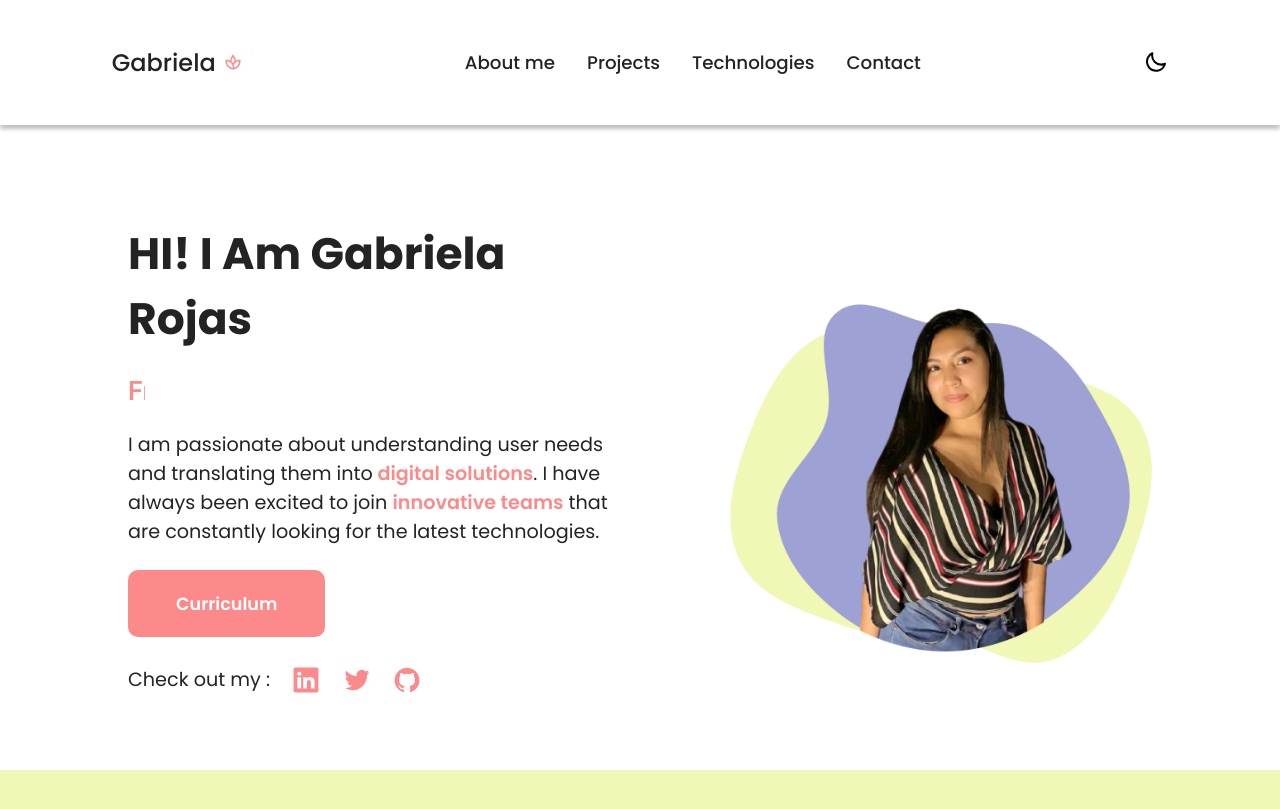
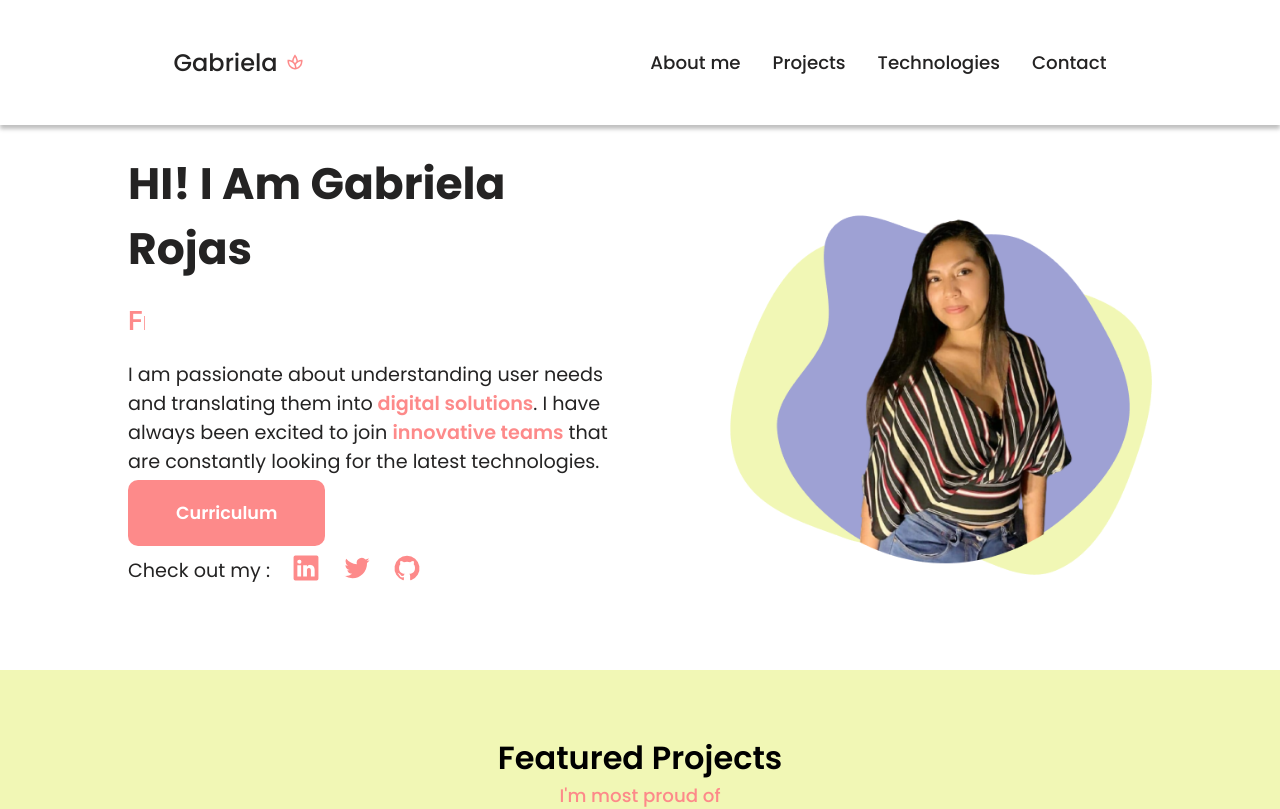
Before and after one commit to GabrielaDelPilarR/Portfolio-Gabriela, a React (Create React App) app: page / in a window 1280 px wide. Shown: the top 809 px of the page. Built offline with nearby package versions, Linux system fonts and the light colour scheme.

Commit message:
Modificando el boton de descarga de curriculum

```diff
--- a/src/App.tsx
+++ b/src/App.tsx
@@ -6,9 +6,14 @@ import AllProjects from './components/allProjects';
 import Technologies from './components/technologies';
 import Contact from './components/contact';
 
+
+
+
 function App() {
+
   return (
     <div className="App">
+
         <Head></Head>
         <About></About>
         <FeaturedProjects></FeaturedProjects>
@@ -17,6 +22,7 @@ function App() {
         <Contact></Contact>
 
 
+
     </div>
   );
 }
--- a/src/components/about.tsx
+++ b/src/components/about.tsx
@@ -3,6 +3,7 @@ import avatar from '../images/person (2).png'
 import { UilLinkedin } from '@iconscout/react-unicons'
 import { UilTwitter } from '@iconscout/react-unicons'
 import { UilGithub } from '@iconscout/react-unicons'
+import TextButton from './textButton'
 
 const AboutStyled = styled.div`
     display: flex;
@@ -12,7 +13,7 @@ const AboutStyled = styled.div`
         align-items:center;
         max-width: 64rem;
         gap:5rem;
-        margin-block-start: 6rem;
+        margin-block-start: 9rem;
         margin-block-end: 3rem;
         margin-inline:2rem;
     }
@@ -64,6 +65,7 @@ const AboutStyled = styled.div`
         .container-about{
             flex-wrap: wrap-reverse;
             justify-content: center;
+            margin-inline: 0;
         }
     }
 
@@ -71,7 +73,7 @@ const AboutStyled = styled.div`
 
 function About() {
     return (
-        <AboutStyled>
+        <AboutStyled id='about'>
             <div className='container-about'>
             <div className='description'>
                 <h1 >HI! I Am Gabriela Rojas </h1>
@@ -79,12 +81,19 @@ function About() {
                 <p>I am passionate about understanding user needs and translating them into
                 <span> digital solutions</span>. I have always been excited to join <span>innovative teams</span> that are constantly looking for the latest technologies.</p>
                 <div>
-                <button>Curriculum</button>
+                <TextButton download ='../images/GabrielaRojas_cv1.pdf'>Curriculum</TextButton>
                 <div className='info-contact'>
                     <p>Check out my :</p>
+
+                    <a href='https://www.linkedin.com/in/gabrielarojasroque/' target='_blank' rel="noreferrer">
                     <UilLinkedin className='icons' width='30' height='30'/>
+                    </a>
+                    <a href='https://twitter.com/Gabriel78383636' target='_blank' rel='noreferrer'>
                     <UilTwitter className='icons' width='30' height='30'/>
+                    </a>
+                    <a href='https://github.com/GabrielaDelPilarR' target='_blank' rel='noreferrer' >
                     <UilGithub className='icons' width='30' height='30'/>
+                    </a>
                 </div>
                 </div>
 
--- a/src/components/allProjects.tsx
+++ b/src/components/allProjects.tsx
@@ -65,6 +65,20 @@ align-items: center;
     border-radius: 4px;
 }
 
+@media (max-width:750px){
+    padding-inline: 1rem;
+
+    .container-featured{
+        gap:2rem;
+        display:flex;
+        flex-wrap:wrap;
+    }
+
+    .button-categories{
+        font-size: 0.7rem;
+    }
+}
+
 `
 
 
@@ -81,7 +95,7 @@ function AllProjects() {
     console.log(filteredCategories)
 
     return (
-        <AllProjectsStyled>
+        <AllProjectsStyled id='projects'>
             <div className='title-section'>
                 <h2>Projects</h2>
                 <span className='subtitle'>Fulfilled projects</span>
--- a/src/components/card.tsx
+++ b/src/components/card.tsx
@@ -8,6 +8,7 @@ import { UilMonitor } from '@iconscout/react-unicons'
 import Modal from './modal'
 
 const CardStyled = styled.div`
+
 
     width: 23.68rem;
     filter: drop-shadow(0px 4px 4px rgba(0, 0, 0, 0.25));
--- a/src/components/contact.tsx
+++ b/src/components/contact.tsx
@@ -51,7 +51,7 @@ align-items: center;
 
 function Contact() {
     return (
-        <ContactStyled>
+        <ContactStyled id='contact'>
             <div className='title-section'>
                 <h2>Contact</h2>
                 <span className='subtitle'>check out my contact</span>
--- a/src/components/featuredProjects.tsx
+++ b/src/components/featuredProjects.tsx
@@ -60,9 +60,12 @@ const FeaturedProjectsStyled = styled.div`
 
 
     }
+
     @media (max-width:750px){
         .container-featured{
             gap:2rem;
+            display:flex;
+            flex-wrap:wrap;
         }
     }
 
--- a/src/components/global-styles.tsx
+++ b/src/components/global-styles.tsx
@@ -1,10 +1,11 @@
 import {createGlobalStyle} from 'styled-components'
+
 
 const GlobalStylesStyled = createGlobalStyle`
 
 :root{
     --primary: #57a6ff;
-    --white: #fffffe;
+    --white: #FFFF;
     --black: #242323;
     --grey: #8b949e;
     --bg: #0d1117;
@@ -49,17 +50,7 @@ span{
     font-weight: 600;
 }
 
-button{
-    border:none;
-    background: var(--pink);
-    border-radius: 10px;
-    padding-block: 1.3rem;
-    padding-inline: 3rem;
-    cursor: pointer;
-    font: var(--button);
-    color: #FFFFFF;
 
-}
 `
 
 
--- a/src/components/head.tsx
+++ b/src/components/head.tsx
@@ -1,14 +1,19 @@
+import { useState } from 'react'
 import Nav from './nav'
 import spa from '../images/spa.png'
-import { UilMoon } from '@iconscout/react-unicons'
+
 import styled from 'styled-components'
 
 const HeadStyled = styled.header`
+    width:100vw;
+    position:fixed;
     display: flex;
     justify-content: space-around;
     align-items: center;
     padding-block: 1.4rem;
     box-shadow: 0px 4px 4px rgba(0, 0, 0, 0.25);
+    z-index:2000;
+    background: var(--white);
     .logo{
         display:flex;
         align-items:center;
@@ -33,14 +38,16 @@ const HeadStyled = styled.header`
 `
 
 function Head() {
+
     return (
         <HeadStyled>
             <div className='logo'>
                 <h3 className='title'>Gabriela</h3>
                 <img className='spa' src={spa} alt='spa'></img>
             </div>
-            <Nav/>
-            <UilMoon className='mood-dark'></UilMoon>
+            <Nav
+            />
+
 
         </HeadStyled>
     )
--- a/src/components/nav.tsx
+++ b/src/components/nav.tsx
@@ -15,11 +15,16 @@ const NavStyled = styled.nav`
         color: var(--pink);
     }
 
+    @media (max-width:750px){
+        display:none;
+    }
+
 `
+
 
 function Nav() {
     return (
-        <NavStyled>
+        <NavStyled >
             <a className='a-nav' href='#about'>About me</a>
             <a className='a-nav' href='#projects'>Projects</a>
             <a className='a-nav' href='#technologies'>Technologies</a>
--- a/src/components/technologies.tsx
+++ b/src/components/technologies.tsx
@@ -40,7 +40,7 @@ padding-block: 4.06rem;
 
 function Technologies() {
     return (
-        <TechnologiesStyled>
+        <TechnologiesStyled id='technologies'>
             <section className='title-section'>
                 <h2>Technologies</h2>
                 <span className='subtitle'>My technical level</span>
--- /dev/null
+++ b/src/components/textButton.tsx
@@ -0,0 +1,38 @@
+import styled from 'styled-components'
+
+const TextButtonStyled = styled.div`
+.button{
+    border:none;
+    background: var(--pink);
+    border-radius: 10px;
+    padding-block: 1.3rem;
+    padding-inline: 3rem;
+    cursor: pointer;
+    font: var(--button);
+    color: #FFFFFF;
+
+}
+`
+type Type = 'primary' | 'secondary' | "thrid"
+
+interface TextButtonProps {
+    children: React.ReactNode;
+    type?: Type;
+    download?: string;
+    href?: string;
+}
+
+export const TextButton = (props: TextButtonProps) => {
+    const { type = 'primary', children, href, download } = props
+    return (
+        <TextButtonStyled>
+            <a href={href} download={download} className='button'>
+                {children}
+            </a>
+
+
+        </TextButtonStyled>)
+}
+
+
+export default TextButton
```
Also changed, not shown: src/images/shopping.JPG (added), 1 other file (tests, documents, lock files or other folders).
